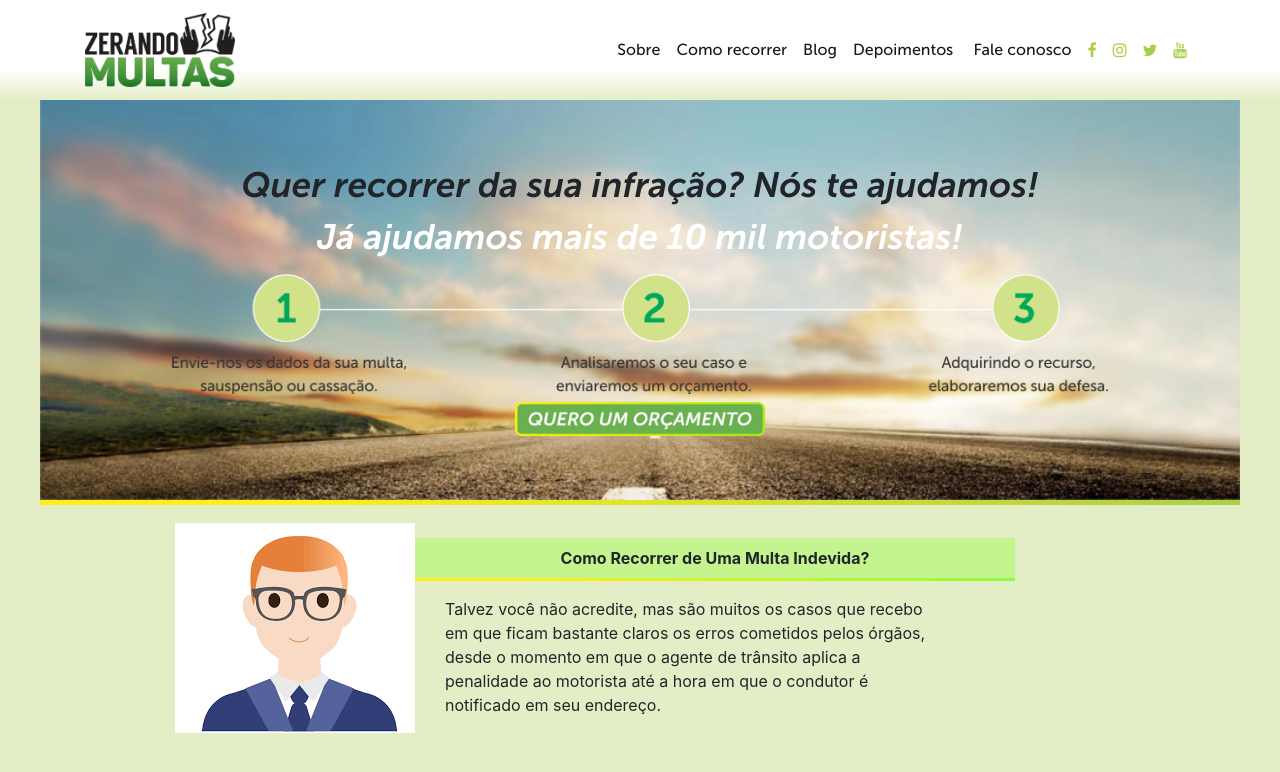
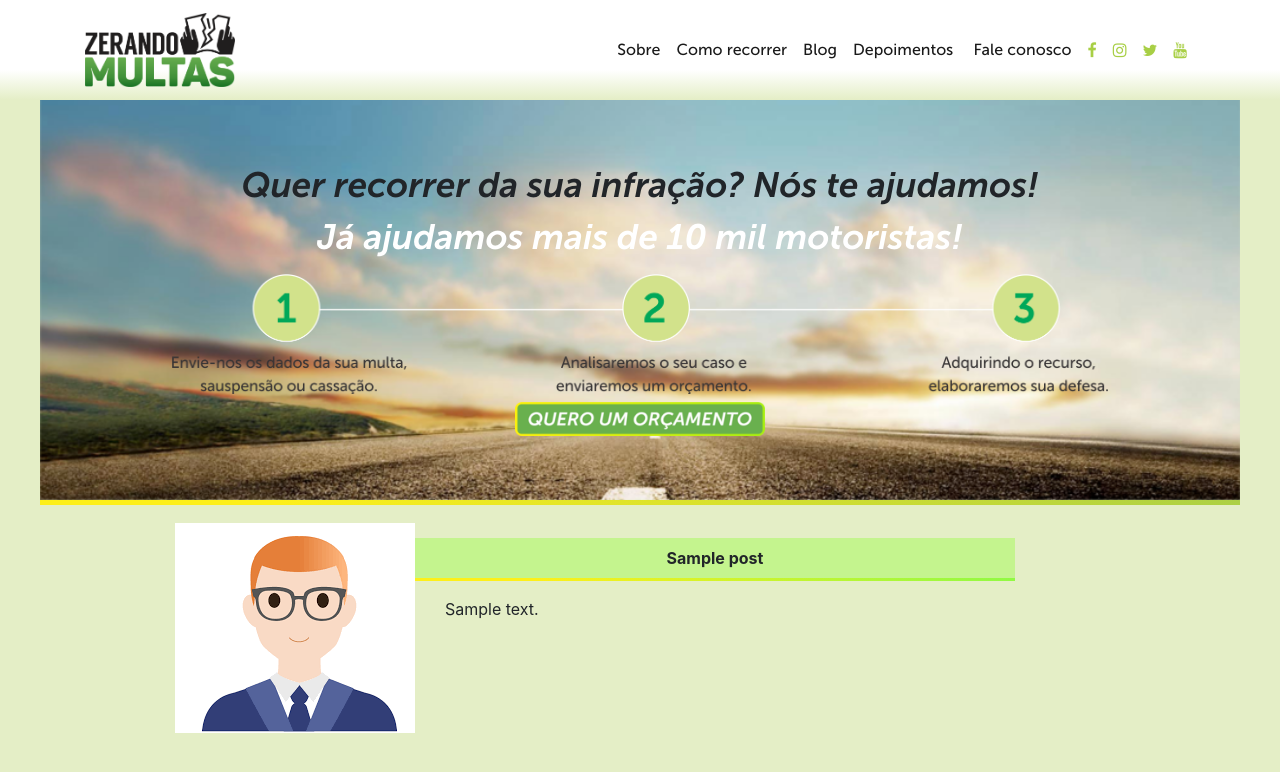
Before and after one commit to zerandomultasrepo/zerandomultas, a Django app: page /blog in a window 1280 px wide. Shown: the top 772 px of the page. Run offline with Django 3.2, Linux system fonts and the light colour scheme; tables that the repository leaves empty hold one stand-in row (values such as "Sample post"); some libraries are stand-ins or nearby versions.

Commit message:
Adding post from database in blog page

```diff
--- a/server/templates/blog.html
+++ b/server/templates/blog.html
@@ -21,22 +21,23 @@
         </div>
     </div>
     <div class="col-8" id="ContentBlog">
+        {% for post in posts %}
         <div class="row">
             <div class="col-auto d-none d-md-flex mx-auto justify-content-md-center align-items-md-start"><img class="img-fluid imgBlog" src="{% static "assets/img/images.png" %}"></div>
             <div class="col colNews">
                 <div class="row">
                     <div class="col d-block">
-                        <p class="noticeTitle" face="MuseoSans500"><strong>Como Recorrer de Uma Multa Indevida?</strong></p>
+                        <p class="noticeTitle" face="MuseoSans500"><strong>{{ post.title }}</strong></p>
                     </div>
                 </div>
                 <div class="row">
                     <div class="col-12 d-block">
-                        <p class="text-left d-flex" face="MuseoSans500">Talvez você não acredite, mas são muitos os casos que recebo em que ficam bastante claros os erros cometidos pelos órgãos, desde o momento em que o agente de trânsito aplica a penalidade ao motorista até a hora em que o condutor
-                            é notificado em seu endereço.</p>
+                        <p class="text-left d-flex" face="MuseoSans500">{{ post.content|safe }}</p>
                     </div>
                 </div>
             </div>
         </div>
+        {% endfor %}
     </div>
 </main>
 {% endblock %}
--- a/server/templates/index.html
+++ b/server/templates/index.html
@@ -1,5 +1,6 @@
 <!DOCTYPE html>
 <html>
+<meta http-equiv="Content-type" content="text/html; charset=utf-8" />
     {% load static %}
 <head>
     <meta charset="utf-8">
```
